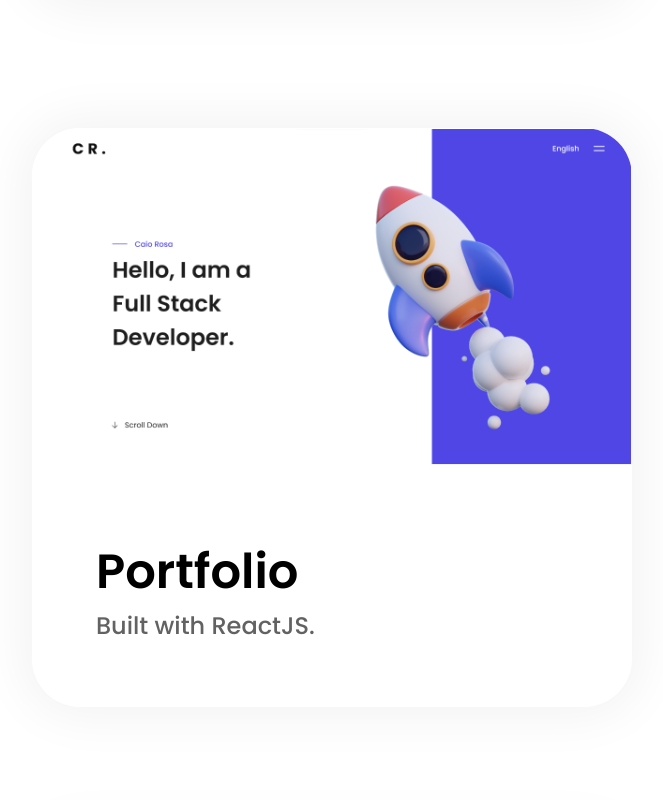
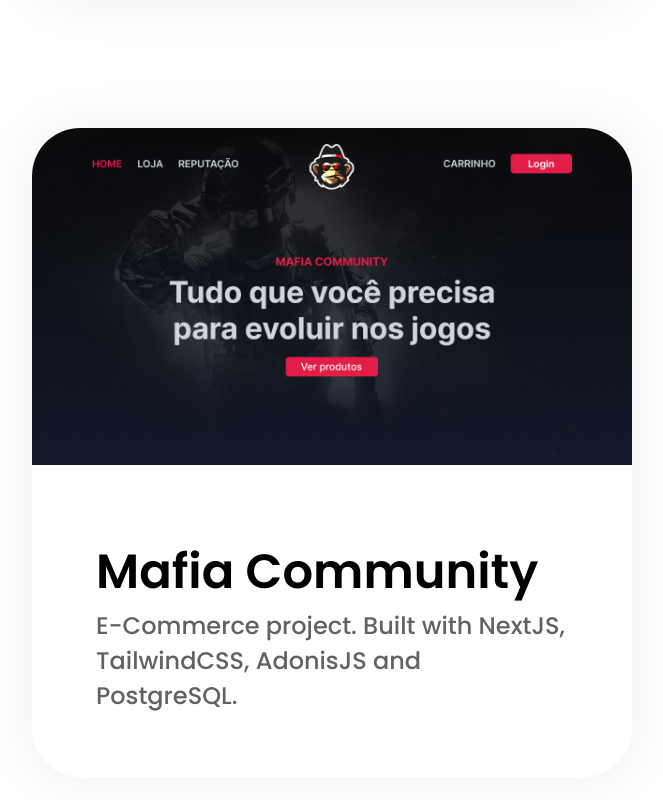
Before and after one commit to caiorosa-dev/portfolio, a React (Create React App) app: page / in a window 1280 px wide. Shown: the part 3500-4300 px from the top of the page, without its empty margins (88-751 px from the left). Built offline with nearby package versions, Linux system fonts and the light colour scheme.

Commit message:
feat: New project

```diff
--- a/src/assets/data/projects.json
+++ b/src/assets/data/projects.json
@@ -10,6 +10,14 @@
   },
   {
     "id": "2",
+    "image": "mafia-community.png",
+    "name": "Mafia Community",
+    "description": "E-Commerce project. Built with NextJS, TailwindCSS, AdonisJS and PostgreSQL.",
+    "categoryId": "1",
+    "previewLink": "https://beta.brasilcsgo.com.br"
+  },
+  {
+    "id": "3",
     "image": "portfolio.png",
     "name": "Portfolio",
     "description": "Built with ReactJS.",
@@ -18,7 +26,7 @@
     "githubLink": "https://github.com/caiorosa-dev/portfolio"
   },
   {
-    "id": "3",
+    "id": "4",
     "image": "to-do-app.png",
     "name": "To do App",
     "description": "Built using AdonisJS, NuxtJS, MySQL and Typescript.",
--- a/src/components/Sections/ProjectsSection/ProjectCard/index.tsx
+++ b/src/components/Sections/ProjectsSection/ProjectCard/index.tsx
@@ -4,7 +4,12 @@
 import { Project } from '../types';
 import {
   BubbleButton,
-  Container, Description, Image, OverlayContainer, TextsContainer, Title,
+  Container,
+  Description,
+  Image,
+  OverlayContainer,
+  TextsContainer,
+  Title,
 } from './styles';
 import useTranslationText from '../../../../hooks/useTranslationText';
 
@@ -17,16 +22,34 @@
 function ProjectCard({ project, animationRef, isLeaving }: Props) {
   const [imagePath] = useImagePath(`projects/${project.image}`);
 
+  const githubText = useTranslationText('projectGithubButton');
+
   return (
     <Container ref={animationRef} isLeaving={isLeaving}>
       <Image src={imagePath} />
       <TextsContainer>
-        <Title><Fade top cascade>{ project.name }</Fade></Title>
-        <Fade top cascade><Description>{ project.description }</Description></Fade>
+        <Title>
+          <Fade top cascade>
+            {project.name}
+          </Fade>
+        </Title>
+        <Fade top cascade>
+          <Description>{project.description}</Description>
+        </Fade>
       </TextsContainer>
       <OverlayContainer className="project-overlay">
-        <BubbleButton href={project.githubLink} target="_blank"><Fade top cascade>{useTranslationText('projectGithubButton')}</Fade></BubbleButton>
-        <BubbleButton href={project.previewLink} target="_blank"><Fade top cascade>{useTranslationText('projectPreviewButton')}</Fade></BubbleButton>
+        {project.githubLink && (
+          <BubbleButton href={project.githubLink} target="_blank">
+            <Fade top cascade>
+              {githubText}
+            </Fade>
+          </BubbleButton>
+        )}
+        <BubbleButton href={project.previewLink} target="_blank">
+          <Fade top cascade>
+            {useTranslationText('projectPreviewButton')}
+          </Fade>
+        </BubbleButton>
       </OverlayContainer>
     </Container>
   );
```
Also changed, not shown: src/assets/images/projects/mafia-community.png (added).
